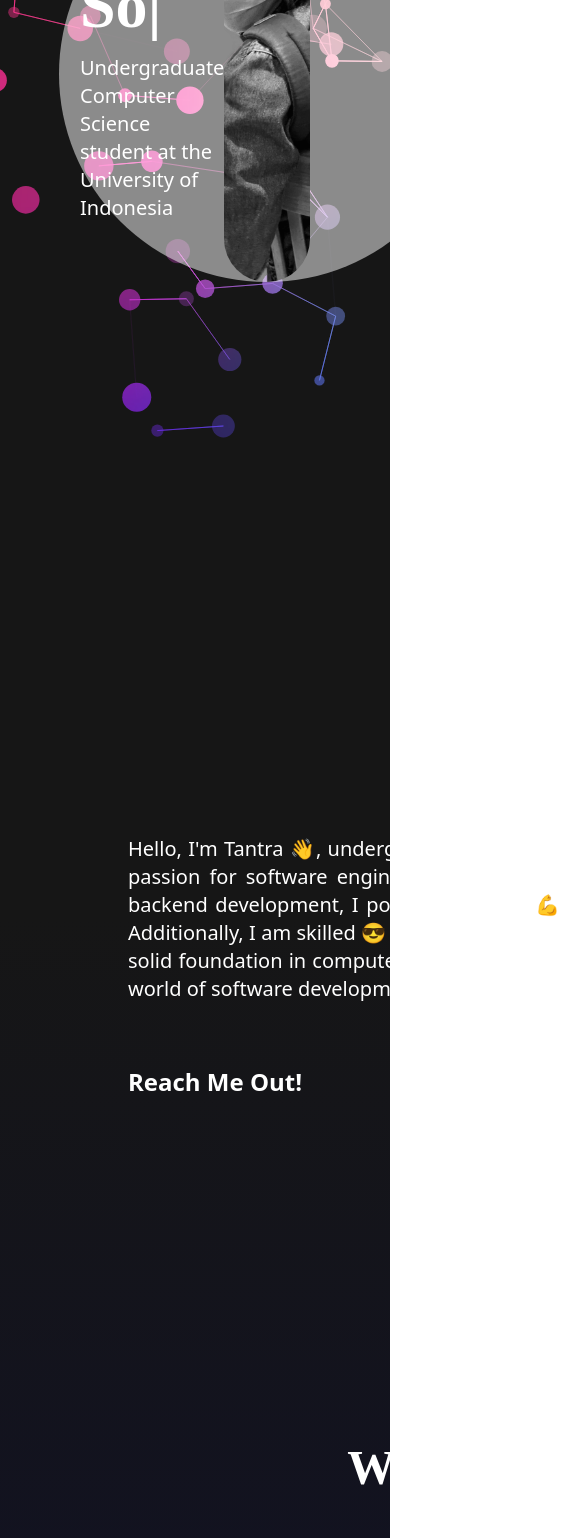
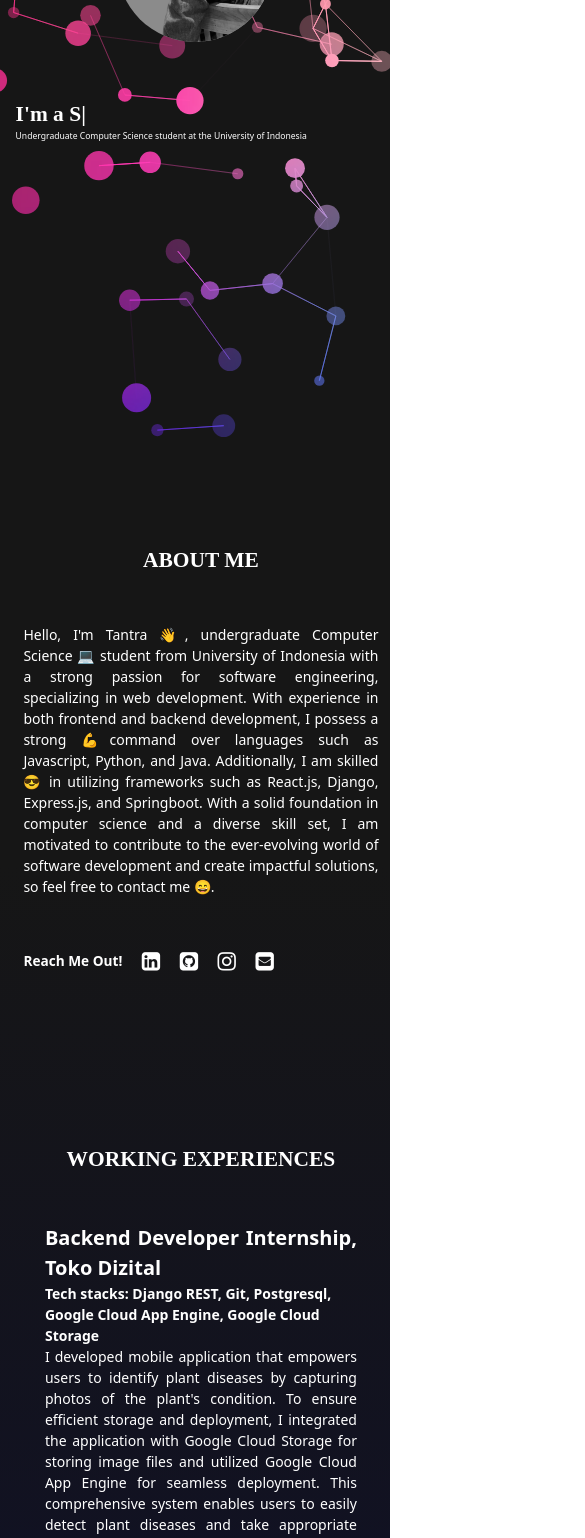
Before and after one commit to tantraluhur/portofolio-website, a React (Create React App) app: page / in a window 390 px wide. Shown: the part 380-1918 px from the top of the page, 585 px wide, since content can reach past the window. Built offline with nearby package versions, Linux system fonts and the light colour scheme.

Commit message:
create responsive design

```diff
--- a/src/components/card-left-image.jsx
+++ b/src/components/card-left-image.jsx
@@ -11,19 +11,19 @@ function CardLeft(props) {
     const img = image[props.image]
   return (
     <>
-        <div className="flex justify-between gap-[2rem] h-auto">
-            <div className="border-[2px] border-white rounded-full bg-white h-[15rem] w-[15rem] flex justify-center items-center">
-                <img src={img} className="w-[10rem]"/>
+        <div className="flex justify-between gap-[2rem] h-auto items-center">
+            <div className="border-[2px] border-white rounded-full bg-white h-[15rem] w-[15rem] justify-center items-center hidden lg:flex">
+                <img src={img} className="w-[10rem] hidden lg:block"/>
             </div>
-            <div className="basis-3/4">
-                <div className="text-4xl font-bold text-justify">
+            <div className="w-[80vw] lg:w-[60vw]">
+                <div className="lg:text-[36px] sm:text-[26px] text-[20px] font-bold text-justify">
                     {props.title}
                 </div>
                 <div>
-                    <div className="font-semibold">
+                    <div className="font-semibold sm:text-[16px] text-[14px]">
                         {props.techstack}
                     </div>
-                    <div className="text-justify">
+                    <div className="text-justify sm:text-[16px] text-[14px]">
                         {props.desc}
                     </div>
                 </div>
--- a/src/components/card-right-image.jsx
+++ b/src/components/card-right-image.jsx
@@ -4,16 +4,16 @@ import TOKODIZITAL from "../assets/experiences/TOKO DIZITAL.jpg"
 function CardRight(props) {
   return (
     <>
-        <div className="flex justify-between gap-[2rem] h-auto">
-            <div className="basis-3/4">
-                <div className="text-3xl font-bold">
+        <div className="flex justify-between gap-[2rem] h-auto items-center">
+            <div className="w-[80vw] lg:w-[60vw]">
+                <div className="lg:text-[36px] sm:text-[26px] text-[20px] font-bold">
                     Backend Developer, Faculty Exhibition at Faculty of Business and Economics’s Ticketing Website
                 </div>
                 <div>
-                    <div className="font-semibold">
+                    <div className="font-semibold sm:text-[16px] text-[14px]">
                         Tech stacks: Express.js, Heroku, Git, Postgresql, Xendit API, Google Sheets API, AWS S3 & SES
                     </div>
-                    <div className="text-justify">
+                    <div className="text-justify sm:text-[16px] text-[14px]">
                     I developed a web application to facilitate
                     tryouts and the sale of open house tickets.
                     By integrating the Xendit API, I successfully implemented
@@ -27,8 +27,8 @@ function CardRight(props) {
                     </div>
                 </div>
             </div>
-            <div className="bg-gradient-to-b from-[#844EB9] to-[#E58132] rounded-full  h-[15rem] w-[15rem] flex justify-center items-center">
-                <img src={FEXB} className="w-[14rem]"/>
+            <div className="hidden lg:flex bg-gradient-to-b from-[#844EB9] to-[#E58132] rounded-full h-[15rem] w-[15rem] lg:justify-center lg:items-center">
+                <img src={FEXB} className="w-[14rem] hidden lg:block"/>
             </div>
         </div>
     </>
--- a/src/components/name-animation.jsx
+++ b/src/components/name-animation.jsx
@@ -17,11 +17,12 @@ function NameAnimation() {
       repeat={Infinity}
       speed={1}
       deletionSpeed={40}
-      style={{ fontSize: '4em',
+      style={{
       display: 'inline-block',
       color:"white",
       fontWeight:600,
       fontFamily:"Inconsolata"}}
+      className='md:text-[4.5vw] text-[5.5vw]'
     />
   );
 };
--- a/src/pages/about.jsx
+++ b/src/pages/about.jsx
@@ -5,10 +5,10 @@ import profileImage from "../assets/profile-image3.png"
 function About() {
   return (
     <div className="grid gap-y-12">
-        <div className="text-5xl text-center font-bold font-[Inconsolata]">
+        <div className="md:text-[4.5vw] text-[5.5vw] text-center font-bold font-[Inconsolata]">
             ABOUT ME
         </div>
-        <div className="text-justify text-xl">
+        <div className="text-justify lg:text-[1.5vw] text-[14px]">
             Hello, I'm Tantra &#128075;, undergraduate Computer Science &#128187; student from University of Indonesia with a strong passion for
             software engineering, specializing in web development. With experience in both frontend and backend development,
             I possess a strong &#128170;command over languages such as Javascript, Python, and Java. Additionally, I am skilled &#128526; in
@@ -16,20 +16,20 @@ function About() {
             science and a diverse skill set, I am motivated to contribute to the ever-evolving world of software development
             and create impactful solutions, so feel free to contact me &#128516;.
         </div>
-        <div className="text-2xl font-bold flex gap-x-24">
-          <div className="flex justify-center items-center">
+        <div className="md:text-[2.5vw] text-[3.5vw] font-bold flex gap-x-[5vw]">
+          <div className="flex justify-left items-center">
             Reach Me Out!
           </div>
-          <div className="text-6xl">
+          <div className="md:text-[4.5vw] text-[5.5vw]">
             <a href="https://www.linkedin.com/in/aprilian-tantra/" class="fa fa-linkedin-square" target="_blank"></a>
           </div>
-          <div className="text-6xl">
+          <div className="md:text-[4.5vw] text-[5.5vw]">
             <a href="https://github.com/tantraluhur" class="fa fa-github-square" target="_blank"></a>
           </div>
-          <div className="text-6xl">
+          <div className="md:text-[4.5vw] text-[5.5vw]">
             <a href="https://www.instagram.com/apriliantantra/" class="fa fa-instagram" target="_blank"></a>
           </div>
-          <div className="text-6xl">
+          <div className="md:text-[4.5vw] text-[5.5vw]">
             <a href="mailto:tantraluhur@gmail.com" class="fa fa-envelope-square" target="_blank"></a>
           </div>
         </div>
--- a/src/pages/experience.jsx
+++ b/src/pages/experience.jsx
@@ -5,10 +5,10 @@ import CardRight from "../components/card-right-image";
 function Experience() {
   return (
     <>
-        <div className="text-5xl font-bold mb-12 font-[Inconsolata] flex justify-center">
+        <div className="md:text-[4.5vw] text-[5.5vw] font-bold mb-12 font-[Inconsolata] flex justify-center">
             WORKING EXPERIENCES
         </div>
-        <div className="grid gap-20">
+        <div className="grid gap-[50px] lg:gap-20 justify-center lg:justify-normal">
             <CardLeft
             image="TOKODIZITAL"
             title="Backend Developer Internship, Toko Dizital"
--- a/src/pages/introduction.jsx
+++ b/src/pages/introduction.jsx
@@ -6,20 +6,20 @@ function Introduction() {
   return (
       <div className="flex justify-center items-center text-white h-full">
           <Tsparticle />
-          <div className="relative flex w-full justify-between mr-20 ml-20">
-            <div className="flex justify-center items-center">
-                <div>
+          <div className="relative lg:flex w-[100vw] justify-between mr-[4vw] ml-[4vw] flex-col-reverse lg:flex-row">
+            <div className="flex items-center justify-center w-[80vw] lg:w-[60vw] mb-[-100.5rem] lg:mb-[0]">
+                <div className="w-full mt-14 lg:mt-0">
                     <div>
                         <NameAnimation/>
                     </div>
-                    <div className="text-xl font-sans">
+                    <div className="text-[2.2vw] lg:text-[1.5vw] font-sans">
                         Undergraduate Computer Science student at the University of Indonesia
                     </div>
                 </div>
             </div>
             <div className="flex justify-center items-center">
-                <div className="bg-white rounded-full bg-opacity-50 h-[26rem] w-[26rem] absolute bottom-0"></div>
-                <img src={profileImage} className="rounded-full w-[26rem] h-[30rem] object-cover relative"/>
+                <div className="bg-white rounded-full bg-opacity-50 lg:h-[20vw] sm:h-[30vw] h-[40vw] lg:w-[20vw] sm:w-[30vw] w-[40vw] absolute bottom-0"></div>
+                <img src={profileImage} className="rounded-full w-[40vw] sm:w-[30vw] lg:w-[20vw] h-[44vw] sm:h-[34vw] lg:h-[24vw] object-cover absolute lg:relative bottom-0"/>
             </div>
           </div>
       </div>
--- a/src/pages/main.jsx
+++ b/src/pages/main.jsx
@@ -9,14 +9,14 @@ function MainPage() {
       <div className="h-screen">
         <Introduction />
       </div>
-      <div className="p-10 px-32 experiences text-white grid gap-y-24">
-          <div className="h-screen flex justify-center items-center">
+      <div className="py-[2.5vw] px-[6vw] experiences text-white grid gap-y-24">
+          <div className="my-[70px] lg:my-0 lg:h-screen flex justify-center items-center">
             <About />
           </div>
           <div className="h-auto">
             <Experience />
           </div>
-          <div className="h-screen">
+          <div className="lg:h-screen my-[70px] lg:my-0">
             <Skill />
           </div>
       </div>
--- a/src/pages/skill.jsx
+++ b/src/pages/skill.jsx
@@ -13,42 +13,46 @@ function Skill() {
     <>
         <div className="flex justify-center items-center h-full">
             <div className="w-full">
-                <div className="text-5xl text-center font-bold font-[Inconsolata] mb-12">
+                <div className="md:text-[4.5vw] text-[5.5vw] text-center font-bold font-[Inconsolata] mb-12">
                     MY SKILLS
                 </div>
                 <div className="grid gap-8">
-                    <div className="flex gap-32">
-                        <div className="text-2xl font-bold flex justify-center items-center w-36">
+                    <div className="lg:flex gap-0 lg:gap-[10vw] md:gap-[5vw] lg:justify-center">
+                        <div className="md:text-[26px] text-[20px] font-bold flex justify-center items-center lg:w-36 mb-4">
                             Programming Languages
                         </div>
-                        <div className="w-24 h-24 bg-white rounded-full flex justify-center items-center transition hover:scale-[1.3]">
-                            <img src={JavaLogo} className="w-20 h-20 object-contain"/>
+                        <div className="flex gap-[3vw] lg:gap-[10vw] md:gap-[5vw] justify-center">
+                            <div className="md:w-24 w-20 md:h-24 h-20 bg-white rounded-full flex justify-center items-center transition hover:scale-[1.3]">
+                                <img src={JavaLogo} className="md:w-20 w-16 md:h-20 h-16 object-contain"/>
                             </div>
-                        <div className="w-24 h-24 bg-white rounded-full flex justify-center items-center transition hover:scale-[1.3]">
-                            <img src={PythonLogo} className="w-20 h-20 object-cover"/>
+                            <div className="md:w-24 w-20 md:h-24 h-20 bg-white rounded-full flex justify-center items-center transition hover:scale-[1.3]">
+                                <img src={PythonLogo} className="md:w-20 w-16 md:h-20 h-16 object-cover"/>
                             </div>
-                        <div className="w-24 h-24 bg-white rounded-full flex justify-center items-center transition hover:scale-[1.3]">
-                            <img src={JavaScriptLogo} className="w-20 h-20 object-cover"/>
+                            <div className="md:w-24 w-20 md:h-24 h-20 bg-white rounded-full flex justify-center items-center transition hover:scale-[1.3]">
+                                <img src={JavaScriptLogo} className="md:w-20 w-16 md:h-20 h-16 object-cover"/>
                             </div>
-                        <div className="w-24 h-24 bg-white rounded-full flex justify-center items-center transition hover:scale-[1.3]">
-                            <img src={TypeScriptLogo} className="w-20 h-20 object-cover"/>
+                            <div className="md:w-24 w-20 md:h-24 h-20 bg-white rounded-full flex justify-center items-center transition hover:scale-[1.3]">
+                                <img src={TypeScriptLogo} className="md:w-20 w-16 md:h-20 h-16 object-cover"/>
                             </div>
                         </div>
-                    <div className="flex gap-32">
-                        <div className="text-2xl font-bold flex justify-center items-center w-36">
+                    </div>
+                    <div className="lg:flex gap-0 lg:gap-[10vw] md:gap-[5vw] lg:justify-center">
+                        <div className="md:text-[26px] text-[20px] font-bold flex justify-center items-center lg:w-36 mb-4">
                             Frameworks
                         </div>
-                        <div className="w-24 h-24 bg-white rounded-full flex justify-center items-center transition hover:scale-[1.3]">
-                            <img src={DjangoLogo} className="w-20 h-20 object-contain"/>
+                        <div className="flex gap-[3vw] lg:gap-[10vw] md:gap-[5vw] justify-center">
+                            <div className="md:w-24 w-20 md:h-24 h-20 bg-white rounded-full flex justify-center items-center transition hover:scale-[1.3]">
+                                <img src={DjangoLogo} className="md:w-20 w-16 md:h-20 h-16 object-contain"/>
                             </div>
-                        <div className="w-24 h-24 bg-white rounded-full flex justify-center items-center transition hover:scale-[1.3]">
-                            <img src={NodeJSLogo} className="w-20 h-20 object-cover"/>
+                            <div className="md:w-24 w-20 md:h-24 h-20 bg-white rounded-full flex justify-center items-center transition hover:scale-[1.3]">
+                                <img src={NodeJSLogo} className="md:w-20 w-16 md:h-20 h-16 object-cover"/>
                             </div>
-                        <div className="w-24 h-24 bg-white rounded-full flex justify-center items-center transition hover:scale-[1.3]">
-                            <img src={SpringBootLogo} className="w-20 h-20 object-cover"/>
+                            <div className="md:w-24 w-20 md:h-24 h-20 bg-white rounded-full flex justify-center items-center transition hover:scale-[1.3]">
+                                <img src={SpringBootLogo} className="md:w-20 w-16 md:h-20 h-16 object-cover"/>
                             </div>
-                        <div className="w-24 h-24 bg-white rounded-full flex justify-center items-center transition hover:scale-[1.3]">
-                            <img src={ReactLogo} className="w-20 h-20 object-cover"/>
+                            <div className="md:w-24 w-20 md:h-24 h-20 bg-white rounded-full flex justify-center items-center transition hover:scale-[1.3]">
+                                <img src={ReactLogo} className="md:w-20 w-16 md:h-20 h-16 object-cover"/>
+                            </div>
                         </div>
                     </div>
                 </div>
```
Lines whose indentation alone changed are shown as unchanged.
